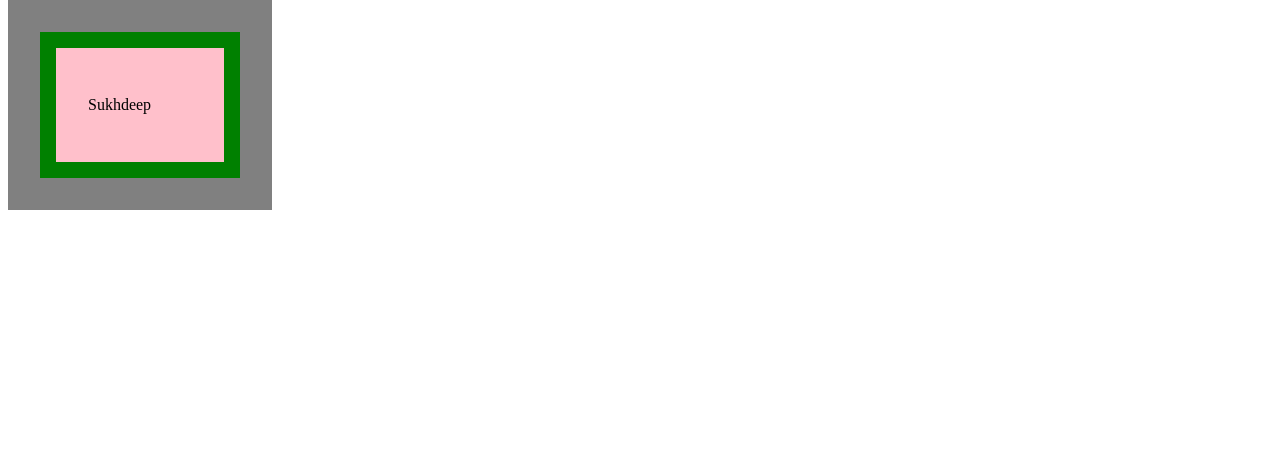
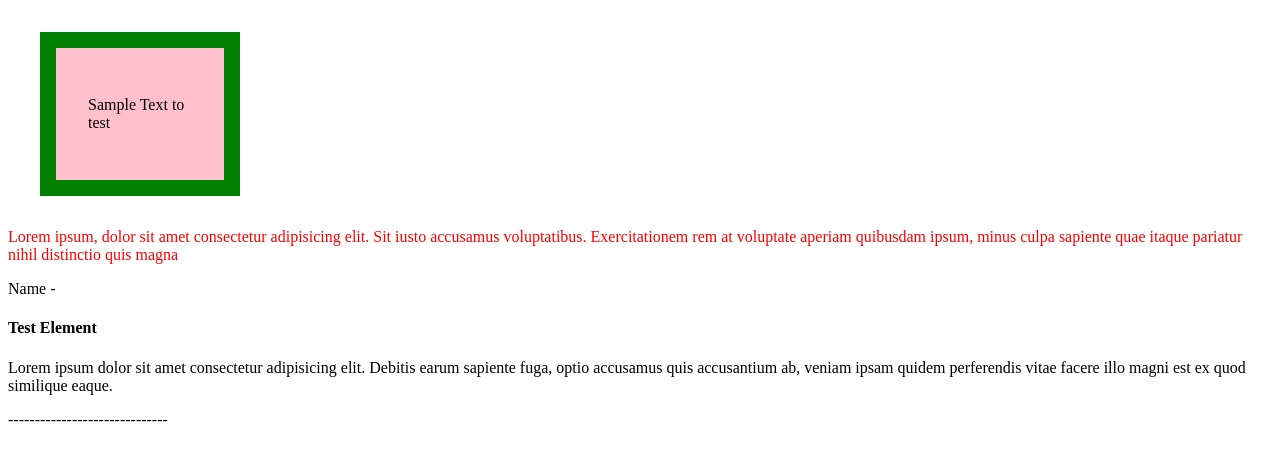
Before and after one commit to singh-sukhdeep/30-Day-Css, a plain HTML site: page Day1/index.html in a window 1280 px wide. Drawn offline with Linux system fonts and the light colour scheme.

Commit message:
learnig css layout

```diff
--- a/Day1/index.css
+++ b/Day1/index.css
@@ -1,9 +1,21 @@
-.wrapper{
+.wrapper {
     background-color: pink;
     padding: 2rem;
     border: 1rem solid green;
     margin: 2rem;
-    outline: grey solid 2rem;
     box-sizing: border-box;
     width: 200px;
 }
+
+
+[data-type='primary'] {
+    color: red;
+}
+
+.psuedo-element::before {
+    content: 'Name -';
+}
+
+.psuedo-element::after {
+    content: '------------------------------';
+}
--- a/Day1/index.html
+++ b/Day1/index.html
@@ -12,11 +12,21 @@
 <body>
 
 
-        <div class="wrapper">
-            <p>Sukhdeep</p>
-        </div>
+    <div class="wrapper">
+        <p>Sample Text to test</p>
+    </div>
 
+    <div data-type="primary">
+        <p>Lorem ipsum, dolor sit amet consectetur adipisicing elit. Sit iusto accusamus voluptatibus. Exercitationem
+            rem at voluptate aperiam quibusdam ipsum, minus culpa sapiente quae itaque pariatur nihil distinctio quis
+            magna</p>
+    </div>
 
+    <div class="psuedo-element">
+        <h4>Test Element</h4>
+        <p>Lorem ipsum dolor sit amet consectetur adipisicing elit. Debitis earum sapiente fuga, optio accusamus quis
+            accusantium ab, veniam ipsam quidem perferendis vitae facere illo magni est ex quod similique eaque.</p>
+    </div>
     <script>
 
     </script>
```
Also changed, not shown: 1 other file.
